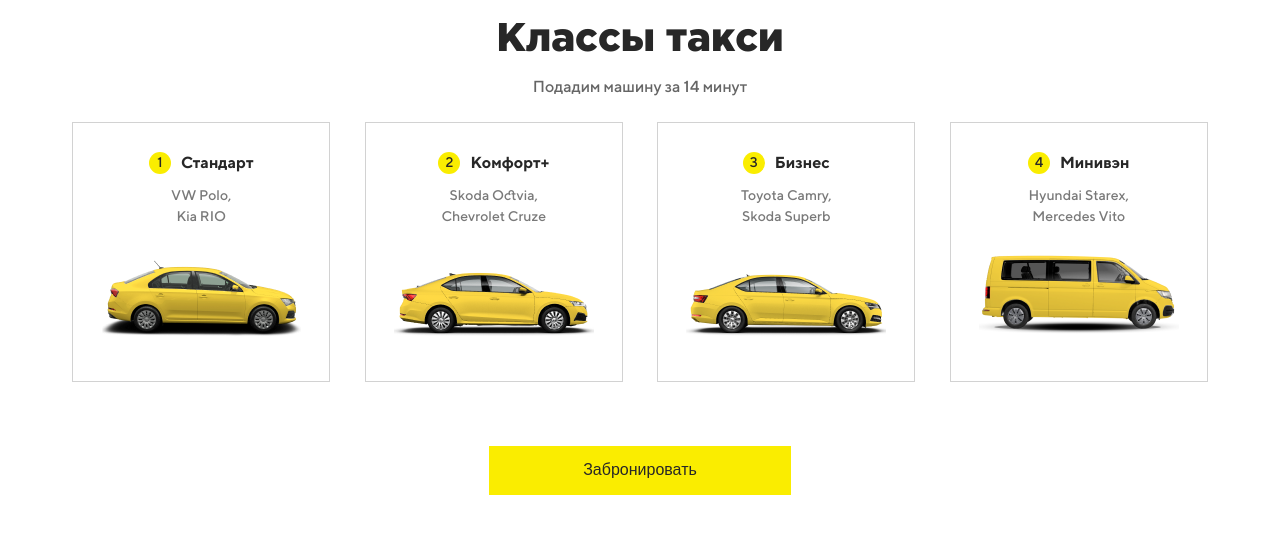
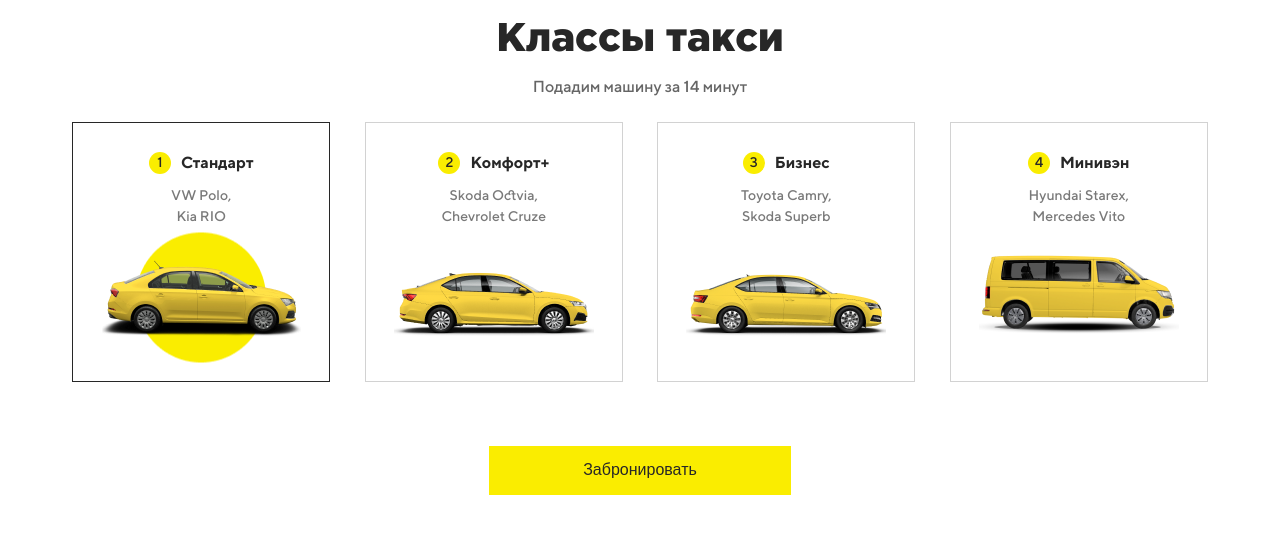
Before and after one commit to AndreyBelkov/TaxiTransfer, a plain HTML site: page index.html in a window 1280 px wide. Shown: the part 2240-2783 px from the top of the page. Drawn offline with Linux system fonts and the light colour scheme; files whose address does not match are found by name.

Commit message:
Add files via upload

```diff
--- a/index.html
+++ b/index.html
@@ -252,7 +252,7 @@
 				<p class="section-subtitle">Подадим машину за 14 минут</p>
 				<div class="third-inner">
 					<div class="third-item-wrapper">
-						<div class="third-item">
+						<div class="third-item active">
 							<div class="third-item-header">
 								<div class="third-item-title"><span class="bg-yellow">1</span>Стандарт</div>
 								<div class="third-item-subtitle">VW Polo, <br>Kia RIO</div>
```
